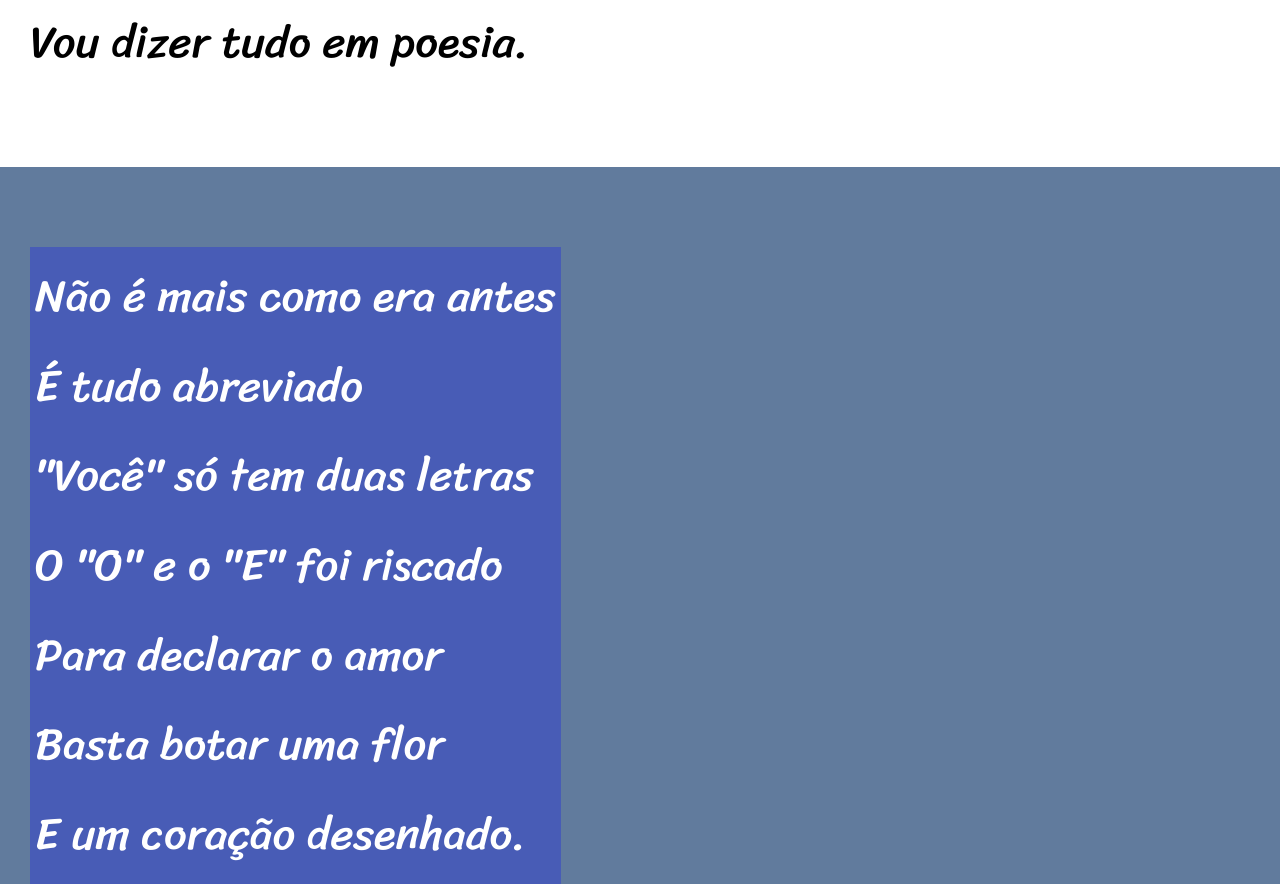
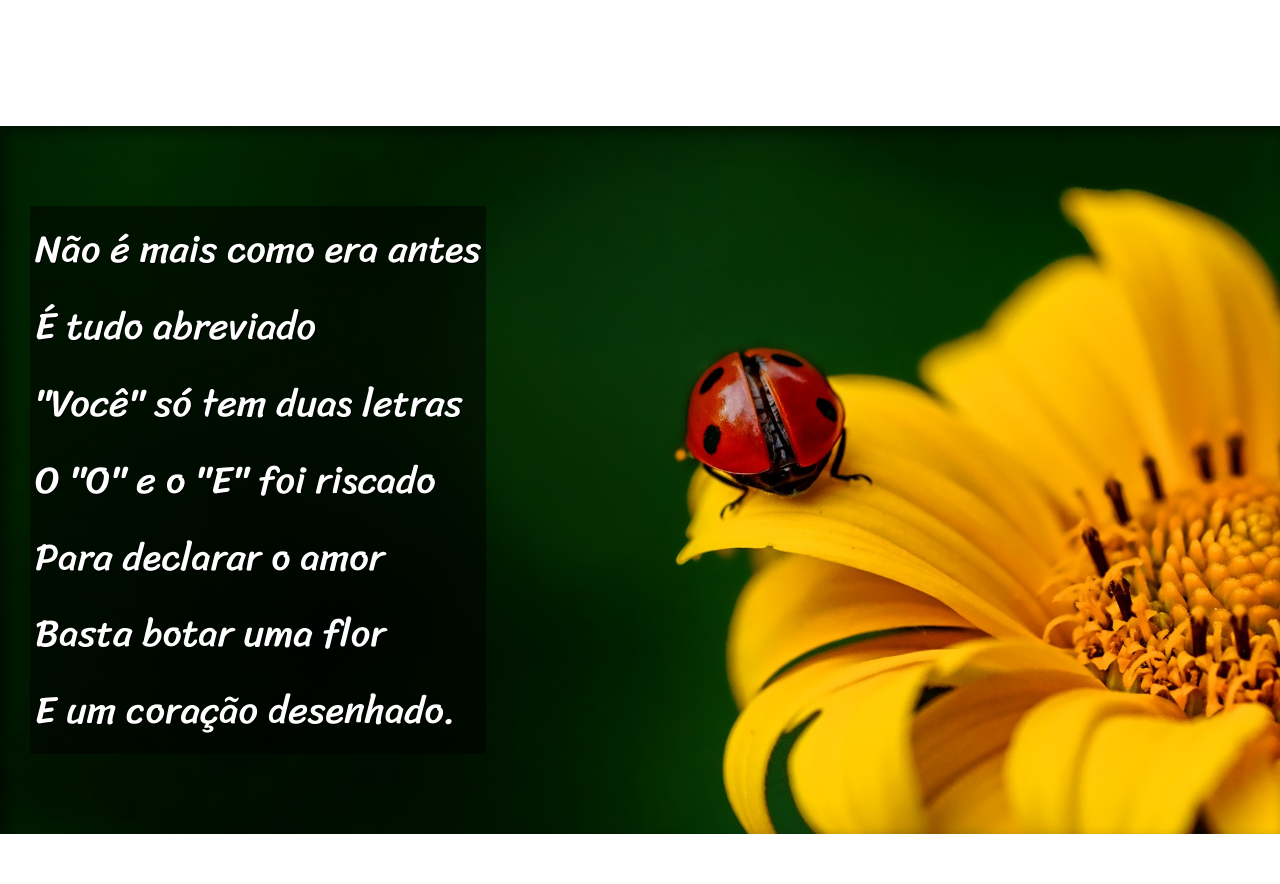
Before and after one commit to AlineLourenco/projeto-cordel, a plain HTML site: page index.html in a window 1280 px wide. Shown: the part 880-1764 px from the top of the page. Drawn offline with Linux system fonts and the light colour scheme.

Commit message:
Aplicando o efeito parallax

```diff
--- a/estilo/style.css
+++ b/estilo/style.css
@@ -30,7 +30,7 @@ header > h1 {
   /* text-transform: uppercase; outra opção*/
   font-variant: small-caps;
   font-family: var(--fonte2);
-  font-size: 10vw; /* 10% da largura da viewport */
+  font-size: 8vw; /* 10% da largura da viewport */
 }
 
 header > p {
@@ -58,17 +58,36 @@ section {
   line-height: 2em;
   padding-left: 30px;
   font-family: var(--fonte3);
-  font-size: 3.5vw;
+  font-size: 3vw;
 }
+
+section > p {
+  padding-bottom: 2em;
+}
+
 section.imagem {
   background-color: rgb(97, 123, 157);
   color: white;
+  box-shadow: inset 6px 6px 13px 0px rgba(0, 0, 0, 0.475);
+  background-size: cover;
+  background-attachment: fixed;
+}
+
+section#img01 {
+  background-image: url('../imagens/background001.jpg');
+  background-position: right center;
+}
+
+section#img02 {
+  background-image: url('../imagens/background002.jpg');
+  background-position: right center;
 }
 
 section.imagem > p {
   display: inline-block;
   padding: 5px;
-  background-color: rgba(0, 0, 255, 0.253);
+  background-color: rgba(0, 0, 0, 0.509);
+  text-shadow: 1px 1px 0px black;
 }
 
 footer {
--- a/index.html
+++ b/index.html
@@ -24,7 +24,7 @@
     </p>
   </section>
 
-  <section class="imagem">
+  <section class="imagem" id="img01">
     <p>
       Não é mais como era antes<br>
       É tudo abreviado<br>
@@ -43,7 +43,7 @@
       Ponto final nem se usa<br>
       Ou vai até no começo<br>
       Agora é .com<br>
-      Se o saite é muito bom<br>
+      Se o site é muito bom<br>
       Ele vale um alto preço.<br>
     </p>
 
@@ -59,7 +59,7 @@
   </section>
 
 
-  <section class="imagem">
+  <section class="imagem" id="img02">
     <p>
       Tenho saudade das cartas<br>
       Escritas com a própria mão<br>
```
